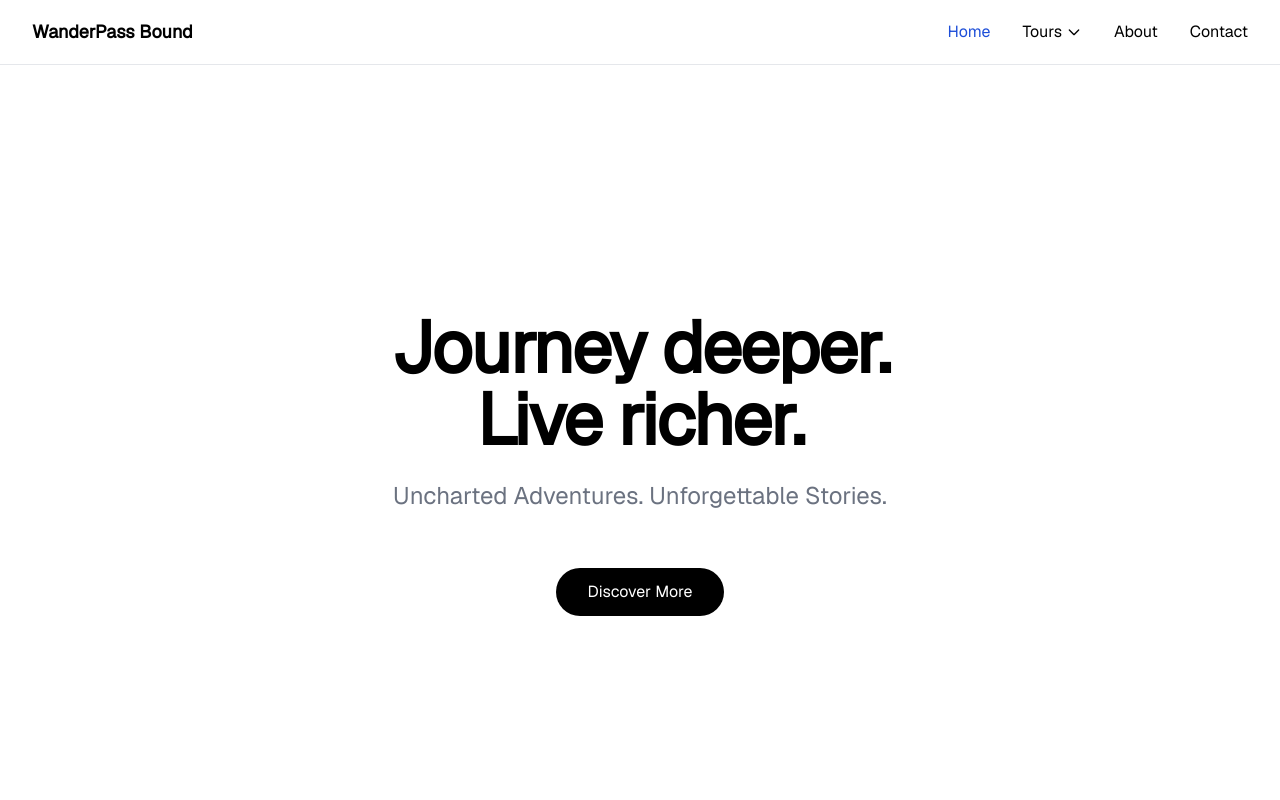
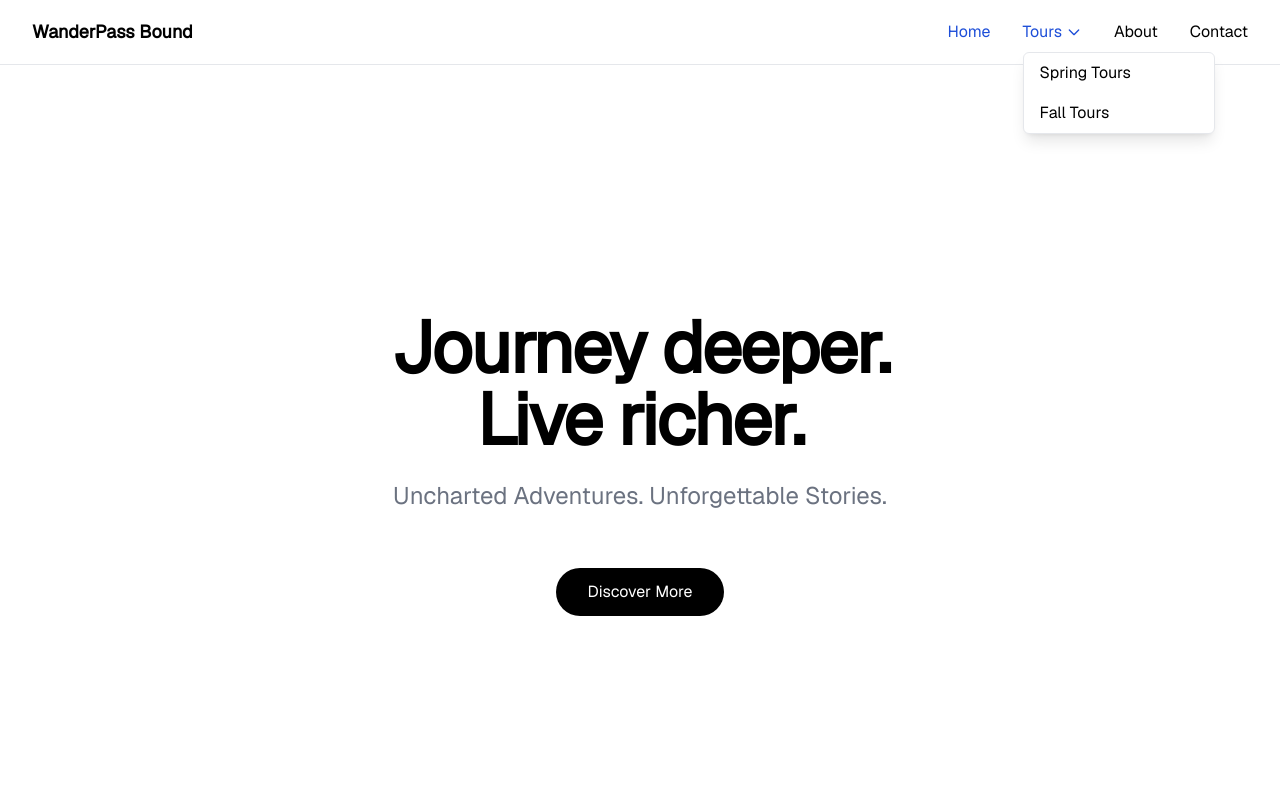
Before and after one commit to nikinov/wanderboundpass, a Next.js app: page / in a window 1280 px wide. Both pictures are taken after a click on the button "Tours". Shown: the top 800 px of the page. Built offline with nearby package versions, Linux system fonts and the light colour scheme.

Commit message:
fixed the header tours issue

```diff
--- a/src/components/Header.tsx
+++ b/src/components/Header.tsx
@@ -1,13 +1,25 @@
 "use client";
 
-import { useState } from 'react';
+import { useState, useRef, useEffect } from 'react';
 import Link from 'next/link';
 import { usePathname } from 'next/navigation';
 
 const Header = () => {
   const [isOpen, setIsOpen] = useState(false);
   const [isToursOpen, setIsToursOpen] = useState(false);
+  const dropdownRef = useRef<HTMLDivElement>(null);
   const pathname = usePathname();
+
+  useEffect(() => {
+    const handleClickOutside = (event: MouseEvent) => {
+      if (dropdownRef.current && !dropdownRef.current.contains(event.target as Node)) {
+        setIsToursOpen(false);
+      }
+    };
+
+    document.addEventListener('mousedown', handleClickOutside);
+    return () => document.removeEventListener('mousedown', handleClickOutside);
+  }, []);
 
   const toggleMenu = () => setIsOpen(!isOpen);
 
@@ -15,12 +27,10 @@ const Header = () => {
     <header className="fixed w-full bg-background/80 backdrop-blur-md z-50 border-b border-foreground/10">
       <div className="max-w-7xl mx-auto px-4 sm:px-6 lg:px-8">
         <div className="flex justify-between items-center h-16">
-          {/* Logo */}
           <Link href="/" className="font-semibold text-lg">
             WanderPass Bound
           </Link>
 
-          {/* Desktop Navigation */}
           <nav className="hidden md:flex items-center gap-8">
             <Link
               href="/"
@@ -29,15 +39,11 @@ const Header = () => {
               Home
             </Link>
 
-            {/* Tours Dropdown */}
-            <div
-              className="relative"
-              onMouseEnter={() => setIsToursOpen(true)}
-              onMouseLeave={() => setIsToursOpen(false)}
-            >
+            <div ref={dropdownRef} className="relative">
               <button
-                className="flex items-center gap-1 hover:text-accent transition-colors"
+                className={`flex items-center gap-1 hover:text-accent transition-colors ${isToursOpen ? 'text-accent' : ''}`}
                 onClick={() => setIsToursOpen(!isToursOpen)}
+                onMouseEnter={() => setIsToursOpen(true)}
               >
                 Tours
                 <svg className="w-4 h-4" fill="none" stroke="currentColor" viewBox="0 0 24 24">
@@ -46,16 +52,21 @@ const Header = () => {
               </button>
 
               {isToursOpen && (
-                <div className="absolute top-full left-0 mt-2 w-48 bg-background border border-foreground/10 rounded-md shadow-lg">
+                <div
+                  className="absolute top-full left-0 mt-2 w-48 bg-background border border-foreground/10 rounded-md shadow-lg"
+                  onMouseLeave={() => setIsToursOpen(false)}
+                >
                   <Link
                     href="/tours/spring"
                     className="block px-4 py-2 hover:bg-accent/5 transition-colors"
+                    onClick={() => setIsToursOpen(false)}
                   >
                     Spring Tours
                   </Link>
                   <Link
                     href="/tours/fall"
                     className="block px-4 py-2 hover:bg-accent/5 transition-colors"
+                    onClick={() => setIsToursOpen(false)}
                   >
                     Fall Tours
                   </Link>
```
